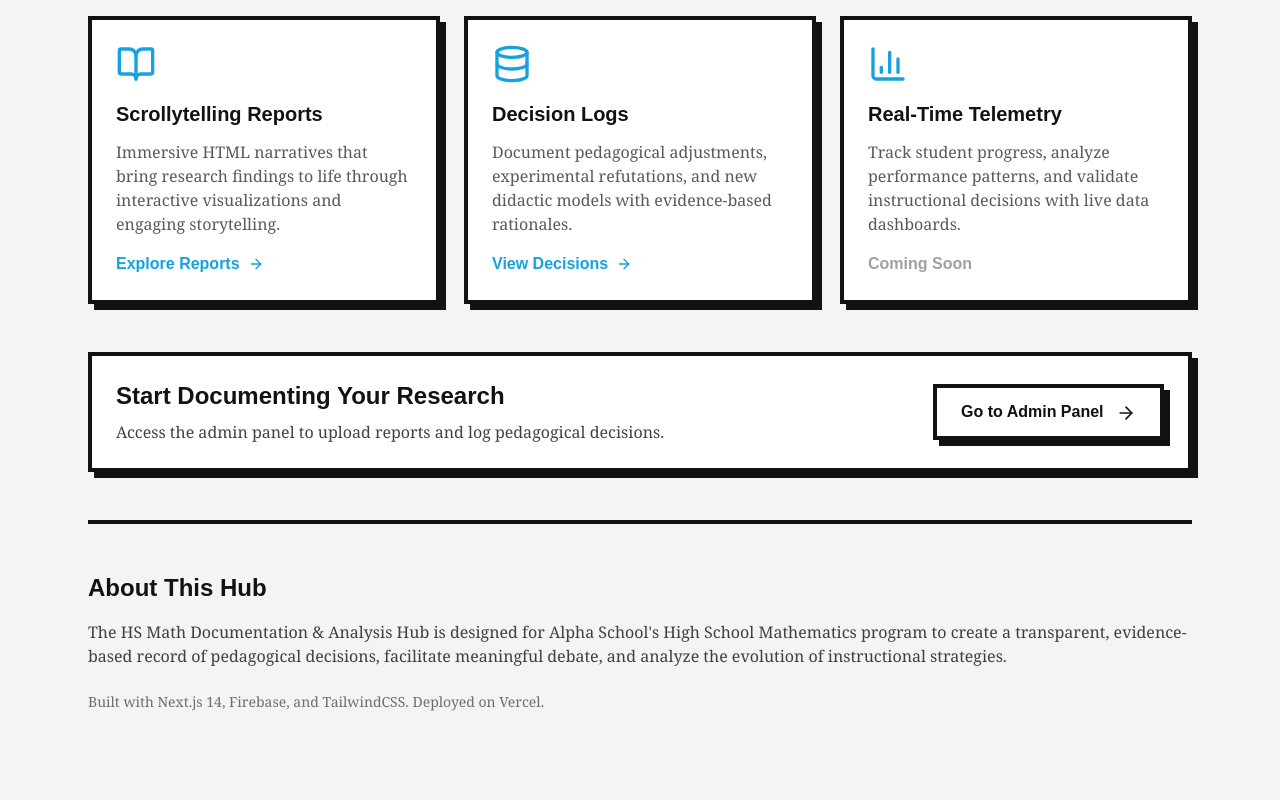
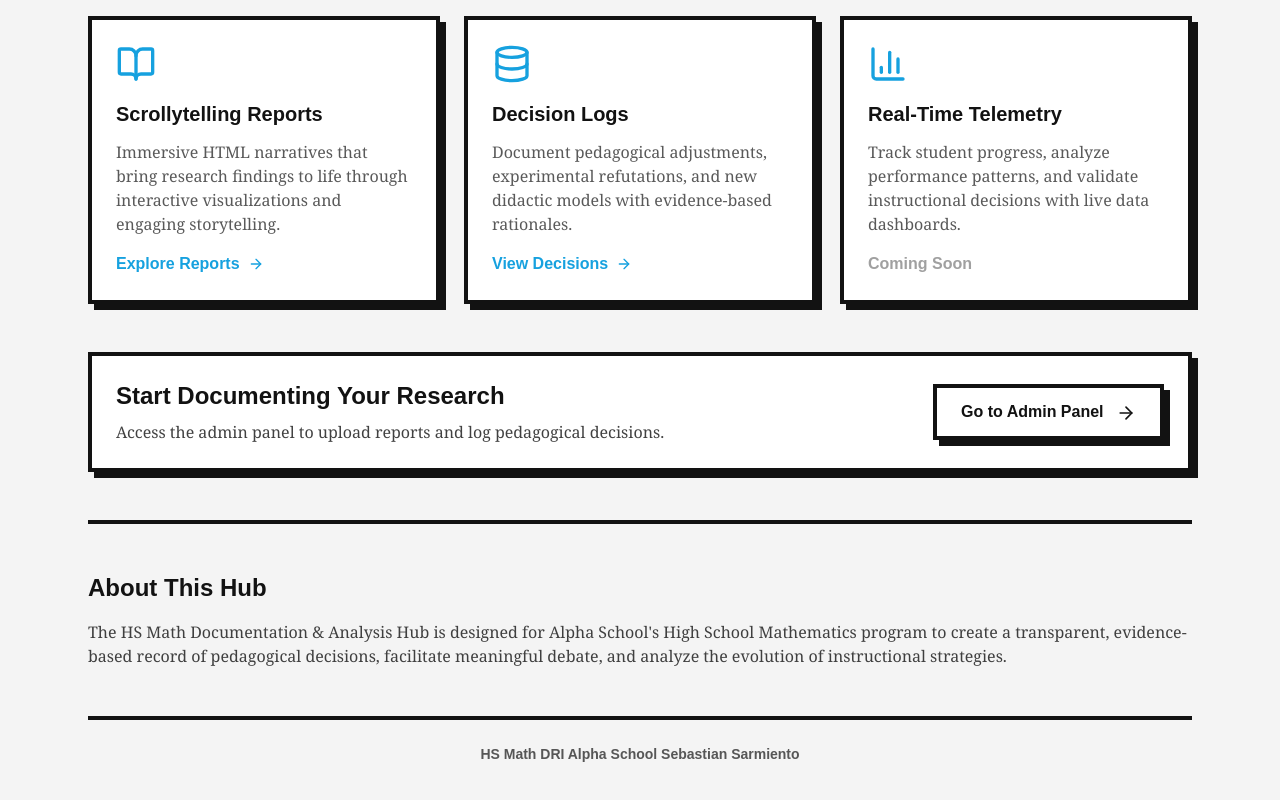
Before and after one commit to sebastiansarmientoforjan-maker/alpha-hsmath-repo, a Next.js app: page / in a window 1280 px wide. Shown: the part 340-1140 px from the top of the page. Before the commit the page ends 1116 px from the top, so only its background shows below. Built offline with nearby package versions, Linux system fonts and the light colour scheme.

Commit message:
Remove tech stack text and add footer with author signature

```diff
--- a/app/page.tsx
+++ b/app/page.tsx
@@ -108,10 +108,14 @@ export default function Home() {
               Mathematics program to create a transparent, evidence-based record of pedagogical
               decisions, facilitate meaningful debate, and analyze the evolution of instructional strategies.
             </p>
-            <p className="text-sm text-dark/60 mt-6">
-              Built with Next.js 14, Firebase, and TailwindCSS. Deployed on Vercel.
-            </p>
           </div>
+        </div>
+
+        {/* Footer */}
+        <div className="mt-12 pt-6 border-t-4 border-dark text-center">
+          <p className="text-sm font-bold text-dark/70">
+            HS Math DRI Alpha School Sebastian Sarmiento
+          </p>
         </div>
       </main>
     </div>
```
